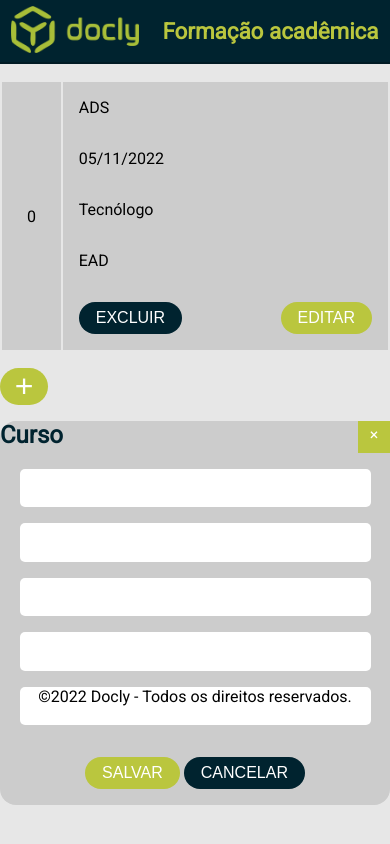
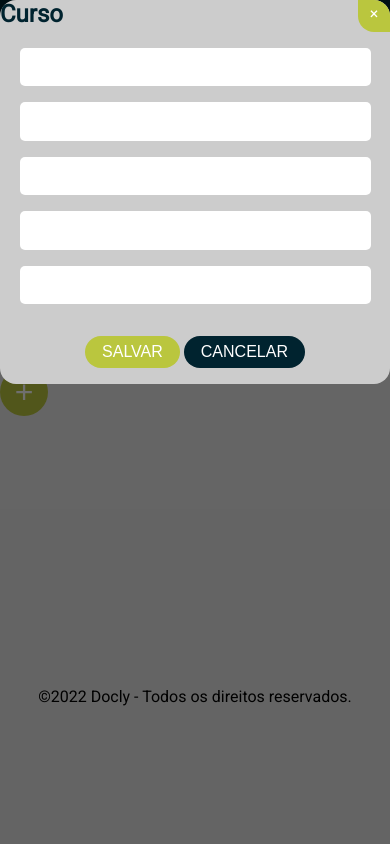
Before and after one commit to Beatrizsf03/testes-estagio-docly, a plain HTML site: page teste2/index.html in a window 390 px wide. Both pictures are taken after a click on the button "CADASTRAR CURSO". Drawn offline with Linux system fonts and the light colour scheme.

Commit message:
open modal/ close modal

```diff
--- a/teste2/CSS/modal.css
+++ b/teste2/CSS/modal.css
@@ -1,6 +1,17 @@
 .myModal {
+    position: fixed;
+    top:0;
+    left:0;
     width: 100%;
     height: 100%;
+    background: #00000090;
+    opacity: 0;
+    z-index: -1;
+}
+
+.myModal.active {
+    opacity: 1;
+    z-index: 1;
 }
 
 .contents-modal {
@@ -26,6 +37,7 @@
     padding: 4px 4px;
     width: 2rem;
     height: 2rem;
+    border-radius: 0 1rem 0;
     text-align: center;
     user-select: none;
     cursor: pointer;
@@ -62,6 +74,15 @@
 }
 
 @media (max-width:480px){
+    .myModal {
+        top:100%;
+        transition: all 1s ease;
+    }
+
+    .myModal.active {
+        top: 0;
+    }
+
     .contents-modal {
         margin: 0;
         width: 100%;
--- a/teste2/CSS/style.css
+++ b/teste2/CSS/style.css
@@ -80,7 +80,6 @@ main {
 }
 
 .crud-footer {
-    width: 100%;
     text-align: center;
     padding: 1rem;
 }
--- a/teste2/index.html
+++ b/teste2/index.html
@@ -7,6 +7,7 @@
     <title>(CRUD) Docly</title>
     <link rel="stylesheet" href="./CSS/style.css">
     <link rel="stylesheet" href="./CSS/modal.css">
+    <script src="script.js" defer></script>
 </head>
 <body>
     <header class="header-crud">
@@ -41,12 +42,12 @@
                 </tr>
             </tbody>
         </table>
-        <button class="btn mobile">Cadastrar curso</button>
-        <div class="myModal">
+        <button type="button" class="btn mobile" id="registerCourse">Cadastrar curso</button>
+        <div class="myModal" id="myModal">
             <div class="contents-modal">
                 <header class="modal-header">
                     <h2>Curso</h2>
-                    <span class="close">&times;</span>
+                    <span class="close" id="modalClose">&times;</span>
                 </header>
 
                 <form action="#" class="form-modal">
--- /dev/null
+++ b/teste2/script.js
@@ -0,0 +1,8 @@
+const openModal = () => document.getElementById('myModal').classList.add('active')
+
+const closeModal = () => document.getElementById('myModal').classList.remove('active')
+
+//events
+document.getElementById('registerCourse').addEventListener( 'click', openModal )
+
+document.getElementById('modalClose').addEventListener( 'click', closeModal )
```
